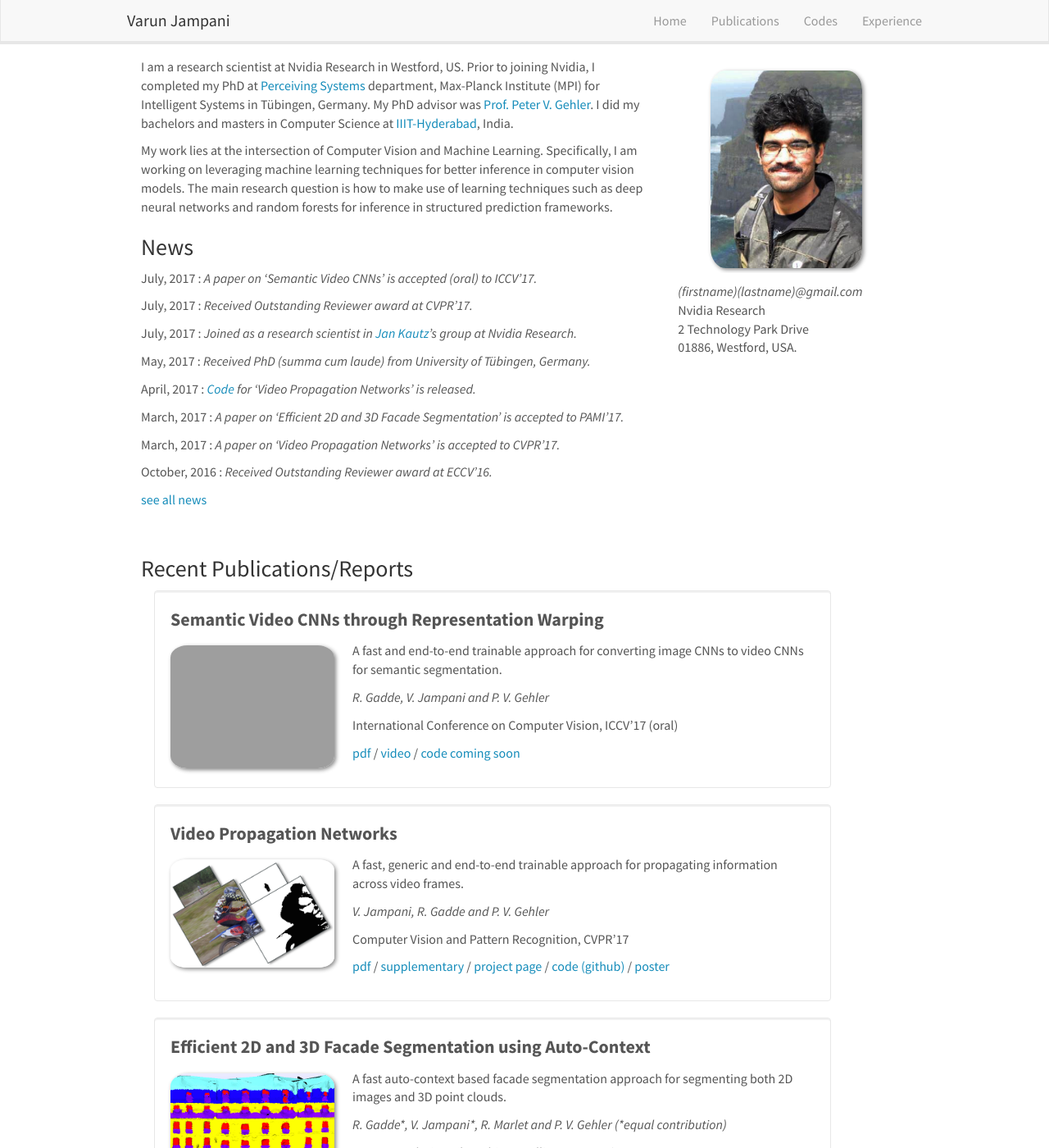
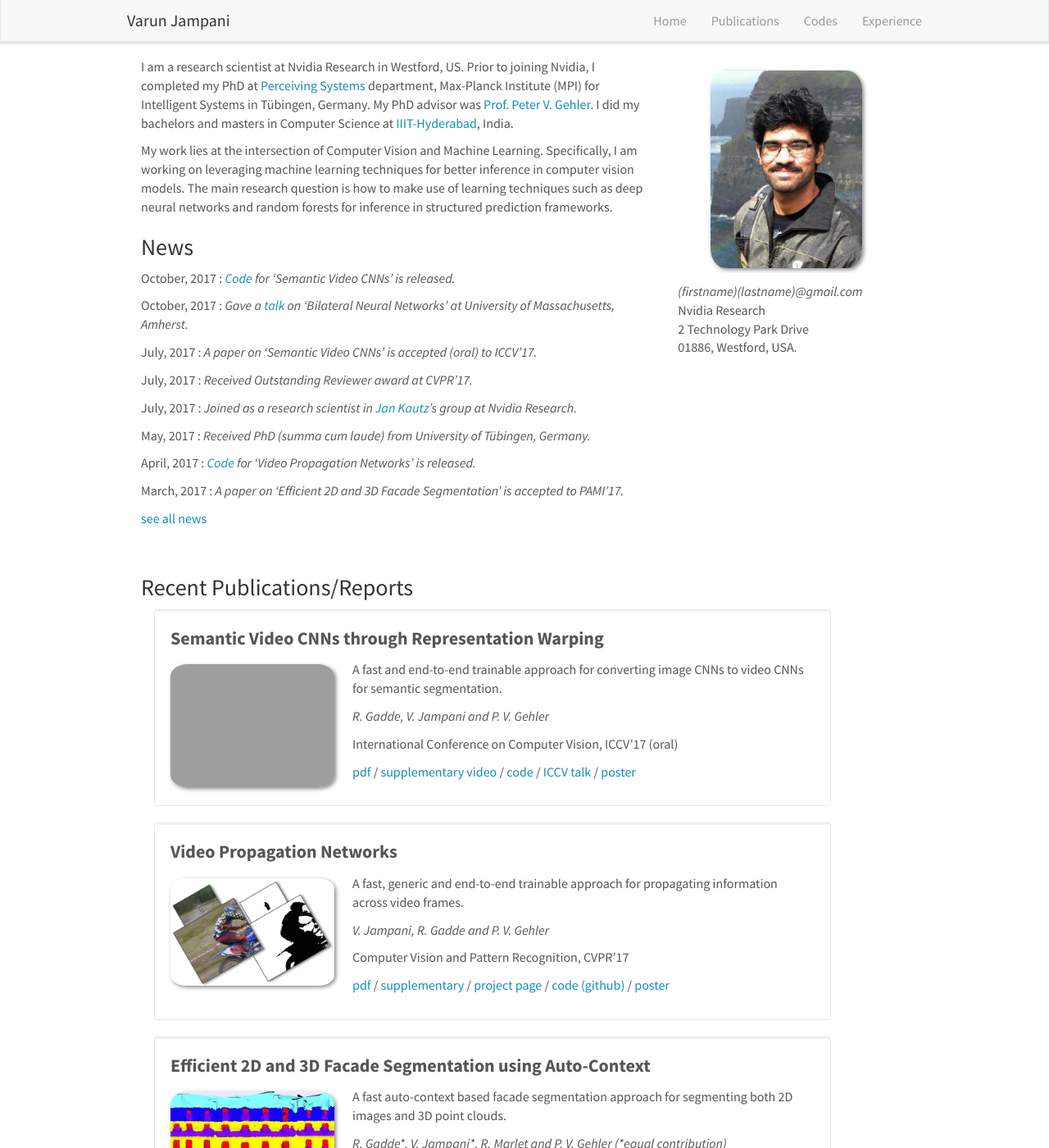
Before and after one commit to varunjampani/varunjampani.github.io, a Jekyll site: the page built from _pages/home.md, in a window 1280 px wide and 1400 px high. Shown: the whole window at 82% size. Built offline with Jekyll 4.4.1, drawn with Linux system fonts in a browser that asks for light colours; nearby versions of some CDN libraries.

Commit message:
iccv video

```diff
--- a/_data/news.yml
+++ b/_data/news.yml
@@ -1,3 +1,9 @@
+- date: October, 2017
+  headline: <a href="https://github.com/raghudeep/netwarp_public">Code</a> for 'Semantic Video CNNs' is released.
+
+- date: October, 2017
+  headline: Gave a <a href="https://people.cs.umass.edu/~mlfriend/pmwiki/pmwiki.php?n=Main.BilateralNeuralNetworksForImageVideoAnd3DVision">talk</a> on 'Bilateral Neural Networks' at University of Massachusetts, Amherst.
+
 - date: July, 2017
   headline: A paper on 'Semantic Video CNNs' is accepted (oral) to ICCV'17.
 
```
Also changed, not shown: _data/publist.yml (+10 -4 lines).
